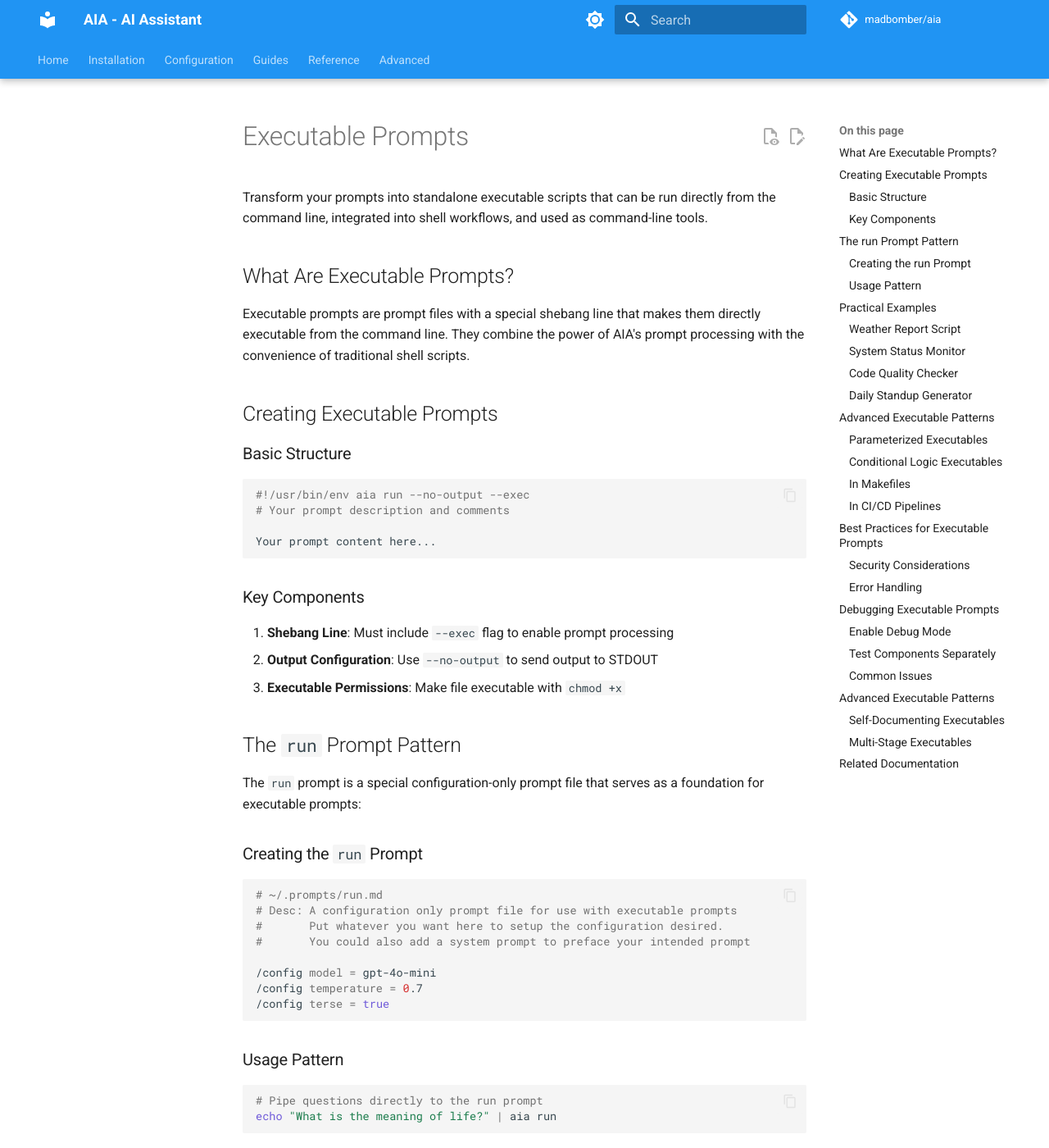
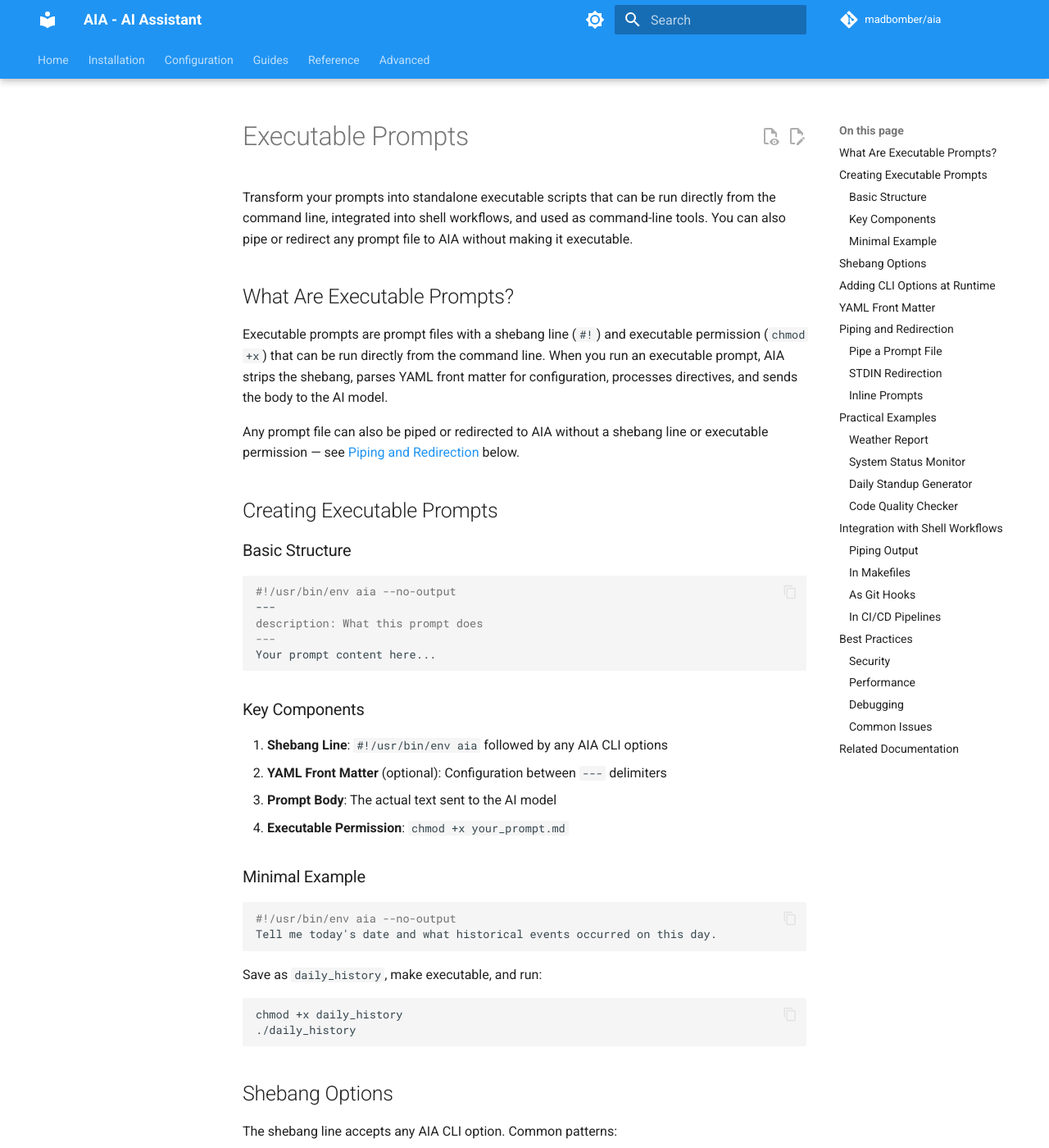
Before and after one commit to MadBomber/aia, an MkDocs documentation site: the page built from docs/guides/executable-prompts.md, in a window 1280 px wide and 1400 px high. Shown: the whole window at 82% size. Built offline with MkDocs 1.6.1 and Material for MkDocs 9.7.7, drawn with Linux system fonts in a browser that asks for light colours; comment, search, counter and statistics services are not loaded; the version menu is left out; some of the changed text lies outside the part shown.

Commit message:
Add new directives for `/skill` and `/skills` commands
This commit documents two new CLI directives for managing and accessing Claude Code skills:

- `/skill`: Allows including a specific skill's context into the conversation
- `/skills`: Lists all available skills from `~/.claude/skills/`

Changes include:
- Added documentation for `/skill` directive with syntax, examples, and error handling
- Added documentation for `/skills` directive with example output
- Updated `directives-reference.md` with new sections
- Updated `executable-prompts.md` with minor formatting improvements
- Expanded explanation of executable prompts concept

````diff
--- a/docs/guides/executable-prompts.md
+++ b/docs/guides/executable-prompts.md
@@ -1,239 +1,225 @@
 # Executable Prompts
 
-Transform your prompts into standalone executable scripts that can be run directly from the command line, integrated into shell workflows, and used as command-line tools.
+Transform your prompts into standalone executable scripts that can be run directly from the command line, integrated into shell workflows, and used as command-line tools. You can also pipe or redirect any prompt file to AIA without making it executable.
 
 ## What Are Executable Prompts?
 
-Executable prompts are prompt files with a special shebang line that makes them directly executable from the command line. They combine the power of AIA's prompt processing with the convenience of traditional shell scripts.
+Executable prompts are prompt files with a shebang line (`#!`) and executable permission (`chmod +x`) that can be run directly from the command line. When you run an executable prompt, AIA strips the shebang, parses YAML front matter for configuration, processes directives, and sends the body to the AI model.
+
+Any prompt file can also be piped or redirected to AIA without a shebang line or executable permission — see [Piping and Redirection](#piping-and-redirection) below.
 
 ## Creating Executable Prompts
 
 ### Basic Structure
 
-```bash
-#!/usr/bin/env aia run --no-output --exec
-# Your prompt description and comments
-
+```markdown
+#!/usr/bin/env aia --no-output
+---
+description: What this prompt does
+---
 Your prompt content here...
 ```
 
 ### Key Components
 
-1. **Shebang Line**: Must include `--exec` flag to enable prompt processing
-2. **Output Configuration**: Use `--no-output` to send output to STDOUT
-3. **Executable Permissions**: Make file executable with `chmod +x`
+1. **Shebang Line**: `#!/usr/bin/env aia` followed by any AIA CLI options
+2. **YAML Front Matter** (optional): Configuration between `---` delimiters
+3. **Prompt Body**: The actual text sent to the AI model
+4. **Executable Permission**: `chmod +x your_prompt.md`
 
-## The `run` Prompt Pattern
+### Minimal Example
 
-The `run` prompt is a special configuration-only prompt file that serves as a foundation for executable prompts:
+```markdown
+#!/usr/bin/env aia --no-output
+Tell me today's date and what historical events occurred on this day.
+```
 
-### Creating the `run` Prompt
+Save as `daily_history`, make executable, and run:
 
 ```bash
-# ~/.prompts/run.md
-# Desc: A configuration only prompt file for use with executable prompts
-#       Put whatever you want here to setup the configuration desired.
-#       You could also add a system prompt to preface your intended prompt
-
-/config model = gpt-4o-mini
-/config temperature = 0.7
-/config terse = true
+chmod +x daily_history
+./daily_history
 ```
 
-### Usage Pattern
+## Shebang Options
+
+The shebang line accepts any AIA CLI option. Common patterns:
 
 ```bash
-# Pipe questions directly to the run prompt
-echo "What is the meaning of life?" | aia run
+#!/usr/bin/env aia --no-output                    # Output to STDOUT
+#!/usr/bin/env aia --no-output --no-mcp           # No MCP servers
+#!/usr/bin/env aia --no-output -m claude-sonnet-4  # Specific model
+#!/usr/bin/env aia -o report.md                   # Output to file
+#!/usr/bin/env aia --no-output --chat             # Start chat after prompt
 ```
 
-This pattern allows for quick one-shot questions without creating specific prompt files.
+## Adding CLI Options at Runtime
+
+When running an executable prompt, you can append additional AIA options:
+
+```bash
+# Run with defaults from the shebang
+./weather_report
+
+# Override the model
+./weather_report -m gpt-4
+
+# Add verbose output
+./weather_report --verbose
+
+# Disable MCP servers for this run
+./weather_report --no-mcp
+
+# Send output to a file instead of STDOUT
+./weather_report -o weather.md
+```
+
+Options specified at runtime override those in the shebang line.
+
+## YAML Front Matter
+
+Use front matter for prompt metadata and configuration:
+
+```markdown
+#!/usr/bin/env aia --no-output
+---
+description: Analyze code quality
+model: claude-sonnet-4
+temperature: 0.3
+---
+Review the following code for quality, security, and best practices.
+```
+
+Supported front matter keys include `model`, `temperature`, `top_p`, `next`, `pipeline`, `shell`, and `erb`. See [Configuration](../configuration.md) for details.
+
+## Piping and Redirection
+
+Prompt files do not need a shebang line or executable permission to be processed by AIA. Any prompt file — plain text, YAML front matter, ERB, directives — can be piped or redirected directly:
+
+### Pipe a Prompt File
+
+```bash
+cat my_prompt.md | aia --no-output
+cat my_prompt.md | aia --no-output --no-mcp
+cat my_prompt.md | aia --no-output -m gpt-4
+```
+
+### STDIN Redirection
+
+```bash
+aia --no-output < my_prompt.md
+aia --no-output --no-mcp < my_prompt.md
+```
+
+### Inline Prompts
+
+```bash
+echo "Explain the theory of relativity in one paragraph." | aia --no-output
+```
+
+When content is piped or redirected, AIA automatically detects it and processes it as the prompt — no prompt ID argument is needed. The shebang line is only required when making a file directly executable with `chmod +x`. If piped content happens to start with a shebang line (`#!`), that line is stripped before processing.
 
 ## Practical Examples
 
-### Weather Report Script
+### Weather Report
 
-Create a weather monitoring executable:
+```markdown
+#!/usr/bin/env aia --no-output
+---
+description: Atlantic storm activity summary
+model: gpt-4o-mini
+temperature: 0.3
+---
+Summarize the tropical storm outlook for the Atlantic, Caribbean Sea and
+Gulf of America.
 
-```bash
-#!/usr/bin/env aia run --no-output --exec
-# Get current storm activity for the east and south coast of the US
-
-Summarize the tropical storm outlook for the Atlantic, Caribbean Sea and Gulf of America.
-
-/webpage https://www.nhc.noaa.gov/text/refresh/MIATWOAT+shtml/201724_MIATWOAT.shtml
-```
-
-**Setup and Usage:**
-```bash
-# Save as weather_report
-chmod +x weather_report
-
-# Run directly
-./weather_report
-
-# Pipe to markdown viewer
-./weather_report | glow
+/webpage https://www.nhc.noaa.gov/text/refresh/MIATWOAT+shtml/MIATWOAT.shtml
 ```
 
 ### System Status Monitor
 
-```bash
-#!/usr/bin/env aia run --no-output --exec
-# System health check and analysis
-
+```markdown
+#!/usr/bin/env aia --no-output
+---
+description: System health check
+temperature: 0.3
+---
 Analyze the current system status and provide recommendations:
 
 System Information:
-/shell uname -a
+<%= `uname -a` %>
 
 Disk Usage:
-/shell df -h
+<%= `df -h` %>
 
-Memory Usage:
-/shell free -h 2>/dev/null || vm_stat
-
-Running Processes:
-/shell ps aux | head -20
+Top Processes:
+<%= `ps aux | head -20` %>
 
 Provide analysis and recommendations for system optimization.
 ```
 
+### Daily Standup Generator
+
+```markdown
+#!/usr/bin/env aia --no-output
+---
+description: Generate standup report from git activity
+model: gpt-4o-mini
+temperature: 0.5
+---
+Generate a daily standup report based on recent git activity:
+
+Yesterday's Commits:
+<%= `git log --since="1 day ago" --author="$(git config user.name)" --oneline` %>
+
+Current Branch Status:
+<%= `git status --short` %>
+
+Based on the above activity, what should be the key focus areas for today?
+Provide a structured standup report.
+```
+
 ### Code Quality Checker
 
-```bash
-#!/usr/bin/env aia run --no-output --exec
-# Analyze code quality for the current directory
-
-/config model = gpt-4
-/config temperature = 0.3
-
+```markdown
+#!/usr/bin/env aia --no-output
+---
+description: Analyze code quality for the current directory
+model: gpt-4
+temperature: 0.3
+---
 Review the code structure and quality in this project:
 
 Project Structure:
-/shell find . -type f -name "*.rb" -o -name "*.py" -o -name "*.js" | head -20
+<%= `find . -type f -name "*.rb" -o -name "*.py" -o -name "*.js" | head -20` %>
 
 Git Status:
-/shell git status --short 2>/dev/null || echo "Not a git repository"
+<%= `git status --short 2>/dev/null || echo "Not a git repository"` %>
 
 Recent Commits:
-/shell git log --oneline -10 2>/dev/null || echo "No git history available"
+<%= `git log --oneline -10 2>/dev/null || echo "No git history available"` %>
 
 Provide code quality assessment and improvement recommendations.
 ```
 
-### Daily Standup Generator
+## Integration with Shell Workflows
+
+### Piping Output
 
 ```bash
-#!/usr/bin/env aia run --no-output --exec
-# Generate daily standup report from git activity
+# Pipe to a markdown viewer
+./weather_report | glow
 
-/config model = gpt-4o-mini
-/config temperature = 0.5
+# Save and view
+./code_review > review.md && open review.md
 
-Generate a daily standup report based on recent git activity:
-
-Yesterday's Commits:
-/shell git log --since="1 day ago" --author="$(git config user.name)" --oneline
-
-Current Branch Status:
-/shell git status --short
-
-Today's Focus:
-Based on the above activity, what should be the key focus areas for today?
-Provide a structured standup report.
-```
-
-## Advanced Executable Patterns
-
-### Parameterized Executables
-
-Create executable prompts that accept command-line parameters:
-
-```bash
-#!/usr/bin/env aia run --no-output --exec
-# Code review for specific file
-# Usage: ./code_review <filename>
-
-/ruby
-filename = ARGV[0] || "[FILENAME]"
-puts "Reviewing file: #{filename}"
-```
-
-Review this code file for quality, security, and best practices:
-
-/include <%= filename %>
-
-Provide specific, actionable feedback for improvements.
-```
-
-### Pipeline Executables
-
-Chain multiple prompts in an executable workflow:
-
-```bash
-#!/usr/bin/env aia run --no-output --exec
-# Complete project analysis pipeline
-
-/pipeline project_scan,security_check,recommendations
-
-Starting comprehensive project analysis...
-```
-
-### Conditional Logic Executables
-
-```bash
-#!/usr/bin/env aia run --no-output --exec
-# Environment-aware deployment checker
-
-/ruby
-environment = ENV['RAILS_ENV'] || 'development'
-case environment
-when 'production'
-  puts "/config model = gpt-4"
-  puts "/config temperature = 0.2"
-  puts "Production deployment analysis:"
-when 'staging'
-  puts "/config model = gpt-4o-mini"
-  puts "/config temperature = 0.4"
-  puts "Staging deployment analysis:"
-else
-  puts "/config model = gpt-3.5-turbo"
-  puts "/config temperature = 0.6"
-  puts "Development deployment analysis:"
-end
-```
-
-Environment: <%= environment %>
-
-/shell env | grep -E "(DATABASE|REDIS|API)" | sort
-
-Analyze the deployment configuration and provide environment-specific recommendations.
-```
-
-## Integration with Shell Workflows
-
-### As Git Hooks
-
-```bash
-#!/usr/bin/env aia run --no-output --exec
-# .git/hooks/pre-commit
-# Automated commit message analysis
-
-Analyze the staged changes and suggest improvements:
-
-Staged Changes:
-/shell git diff --cached --stat
-
-/shell git diff --cached
-
-Provide commit message suggestions and code quality feedback.
+# Chain with other tools
+./summarize_logs | mail -s "Daily Summary" team@example.com
 ```
 
 ### In Makefiles
 
 ```makefile
-# Makefile integration
 analyze-code:
 	@./scripts/code_analyzer
 
@@ -241,6 +227,30 @@
 	@./scripts/deployment_check | tee deploy-report.md
 
 .PHONY: analyze-code deploy-check
+```
+
+### As Git Hooks
+
+```markdown
+#!/usr/bin/env aia --no-output
+---
+description: Pre-commit code review
+temperature: 0.2
+---
+Analyze the staged changes and suggest improvements:
+
+Staged Changes:
+<%= `git diff --cached --stat` %>
+
+<%= `git diff --cached` %>
+
+Provide commit message suggestions and code quality feedback.
+```
+
+```bash
+# Install as git hook
+cp pre_commit_review .git/hooks/pre-commit
+chmod +x .git/hooks/pre-commit
 ```
 
 ### In CI/CD Pipelines
@@ -254,95 +264,53 @@
   analysis:
     runs-on: ubuntu-latest
     steps:
-      - uses: actions/checkout@v3
-      - name: Setup Ruby
-        uses: ruby/setup-ruby@v1
+      - uses: actions/checkout@v4
+      - uses: ruby/setup-ruby@v1
         with:
-          ruby-version: 3.2
-      - name: Install AIA
-        run: gem install aia
+          ruby-version: '3.3'
+      - run: gem install aia
       - name: Run Analysis
-        run: ./scripts/pr_analyzer
+        run: cat ./prompts/pr_analyzer.md | aia --no-output --no-mcp
         env:
           OPENAI_API_KEY: ${{ secrets.OPENAI_API_KEY }}
 ```
 
-## Best Practices for Executable Prompts
+## Best Practices
 
-### Security Considerations
+### Security
 
 1. **Review Before Execution**: Always review executable prompts before running
 2. **Limit Permissions**: Use appropriate file permissions
-3. **Validate Inputs**: Check parameters and environment variables
-4. **Avoid Secrets**: Never hardcode API keys or sensitive data
+3. **Avoid Secrets**: Never hardcode API keys or sensitive data
 
 ```bash
-# Set secure permissions
 chmod 750 executable_prompt    # Owner can execute, group can read
 chmod 700 sensitive_prompt     # Owner only
 ```
 
-### Error Handling
+### Performance
+
+Use YAML front matter to tune model parameters:
+
+```yaml
+---
+model: gpt-4o-mini       # Faster model for simple tasks
+temperature: 0.3         # Lower temperature for consistent results
+---
+```
+
+### Debugging
+
+Add `--debug` or `--verbose` at runtime to troubleshoot:
 
 ```bash
-#!/usr/bin/env aia run --no-output --exec
-# Robust executable with error handling
-
-/ruby
-if ARGV.empty?
-  puts "Error: Please provide a filename as argument"
-  puts "Usage: #{$0} <filename>"
-  exit 1
-end
-
-filename = ARGV[0]
-unless File.exist?(filename)
-  puts "Error: File '#{filename}' not found"
-  exit 1
-end
+./my_prompt --debug --verbose
 ```
 
-File analysis for: <%= filename %>
-
-/include <%= filename %>
-
-Analyze the file structure, quality, and provide recommendations.
-```
-
-### Performance Optimization
+Or pipe with debug flags:
 
 ```bash
-# Use faster models for simple tasks
-/config model = gpt-4o-mini
-
-# Reduce token usage for executables
-/config max_tokens = 1500
-
-# Lower temperature for consistent results
-/config temperature = 0.3
-```
-
-## Debugging Executable Prompts
-
-### Enable Debug Mode
-
-```bash
-#!/usr/bin/env aia run --no-output --exec --debug --verbose
-# Debug version of your executable prompt
-```
-
-### Test Components Separately
-
-```bash
-# Test the underlying prompt
-aia run test_input.txt
-
-# Test with debug output
-aia --debug run test_input.txt
-
-# Test shell commands separately
-date
-git status
+cat my_prompt.md | aia --no-output --debug --verbose
 ```
 
 ### Common Issues
@@ -350,68 +318,14 @@
 | Issue | Cause | Solution |
 |-------|-------|----------|
 | "Permission denied" | File not executable | `chmod +x filename` |
-| "Command not found" | Missing shebang or wrong path | Check shebang line |
-| "Prompt not found" | Missing run prompt | Create ~/.prompts/run.md |
-| "Output not appearing" | Missing --no-output | Add flag to shebang |
-
-## Advanced Executable Patterns
-
-### Self-Documenting Executables
-
-```bash
-#!/usr/bin/env aia run --no-output --exec
-# Self-documenting code analyzer
-# Usage: ./code_analyzer [--help] <directory>
-
-/ruby
-if ARGV.include?('--help')
-  puts <<~HELP
-    Code Analyzer - AI-powered code quality assessment
-
-    Usage: #{$0} <directory>
-
-    Options:
-      --help    Show this help message
-
-    Examples:
-      #{$0} ./src
-      #{$0} /path/to/project
-  HELP
-  exit 0
-end
-```
-
-### Multi-Stage Executables
-
-```bash
-#!/usr/bin/env aia run --no-output --exec
-# Multi-stage project analysis
-
-/ruby
-stages = %w[structure security performance documentation]
-current_stage = ENV['STAGE'] || stages.first
-
-puts "=== Stage #{stages.index(current_stage) + 1}: #{current_stage.capitalize} ==="
-
-case current_stage
-when 'structure'
-  puts "/pipeline structure_analysis,security_check"
-when 'security'
-  puts "/pipeline security_scan,vulnerability_check"
-when 'performance'
-  puts "/pipeline performance_analysis,optimization_suggestions"
-when 'documentation'
-  puts "/pipeline doc_analysis,improvement_suggestions"
-end
-```
+| "Command not found" | AIA not in PATH | Check `gem install aia` |
+| Output goes to temp.md | Missing `--no-output` | Add to shebang or CLI |
+| Shebang options ignored | Too many shebang args | Use `#!/usr/bin/env -S aia ...` on Linux |
 
 ## Related Documentation
 
 - [Getting Started](getting-started.md) - Basic AIA usage
 - [Basic Usage](basic-usage.md) - Common usage patterns
 - [CLI Reference](../cli-reference.md) - Command-line options
-- [Advanced Prompting](../advanced-prompting.md) - Complex prompt techniques and shell integration
-
----
-
-Executable prompts transform AIA from a tool into a platform for creating AI-powered command-line utilities. Start with simple executables and gradually build more sophisticated tools as you become comfortable with the patterns!
+- [Directives Reference](../directives-reference.md) - Available directives
+- [Advanced Prompting](../advanced-prompting.md) - Complex prompt techniques
````
Also changed, not shown: docs/directives-reference.md (+47 -0 lines), 7 other files.
